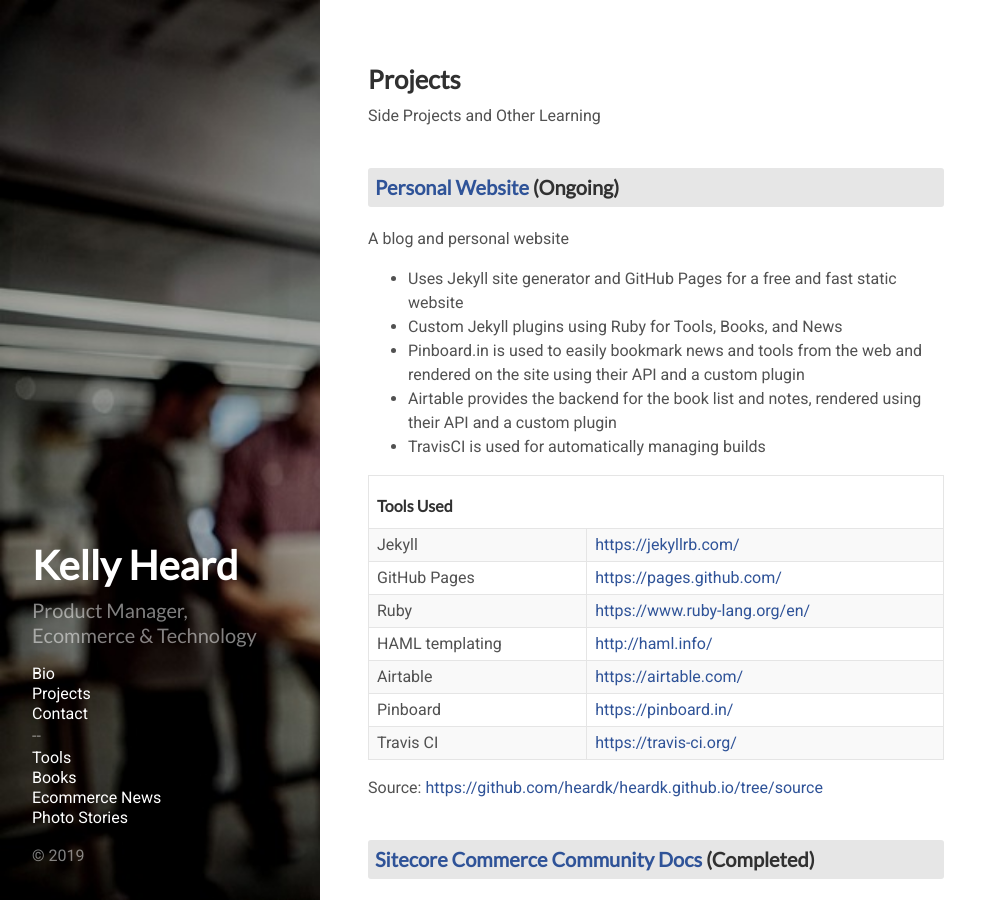
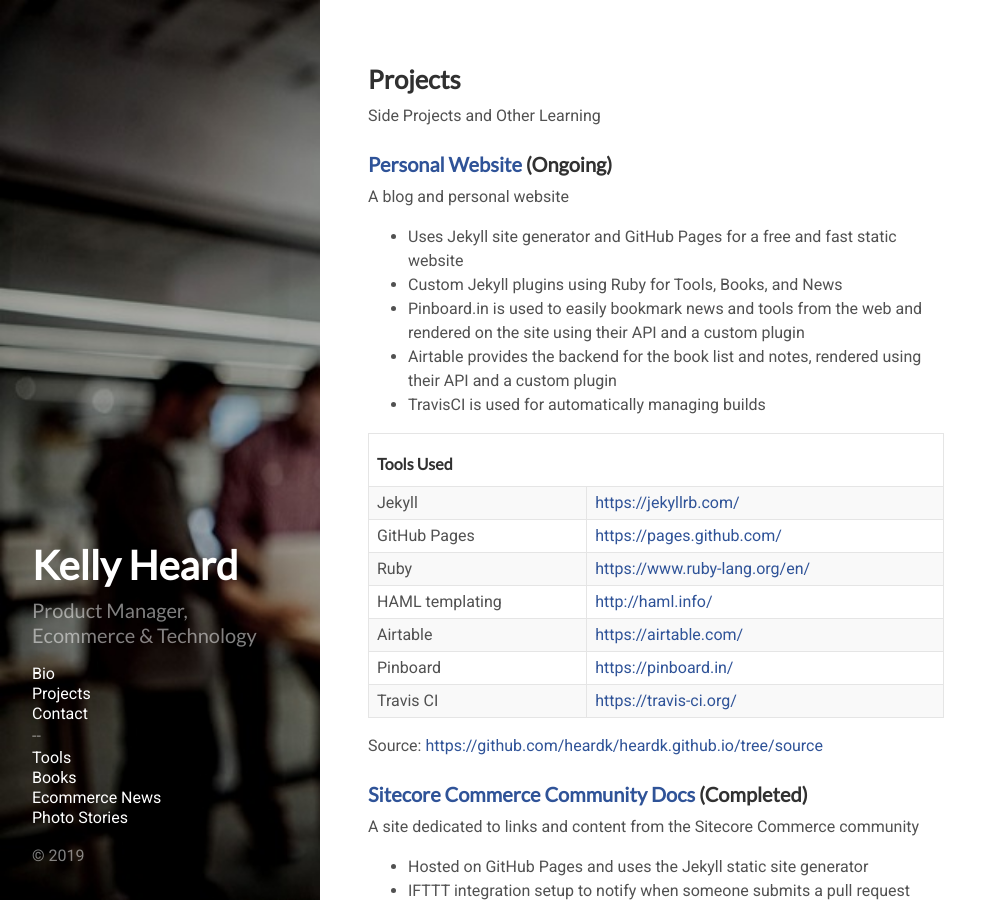
Before and after one commit to heardk/heardk.github.io, a Jekyll site: the page built from projects.md, in a window 1280 px wide and 900 px high. Shown: the whole window, without its empty margins (0-1007 px from the left). Built offline with Jekyll 4.4.1, drawn with Linux system fonts in a browser that asks for light colours.

Commit message:
Update projects.md

```diff
--- a/projects.md
+++ b/projects.md
@@ -7,7 +7,7 @@
 
 {% for project_hash in site.data.projects %}
 {% assign project = project_hash[1] %}
-<h3 class="projectTitle">
+<h3>
     <a href="{{ project.link }}">{{ project.name }}</a> ({{ project.status }})
 </h3>
 <p>{{ project.description }}</p>
```
